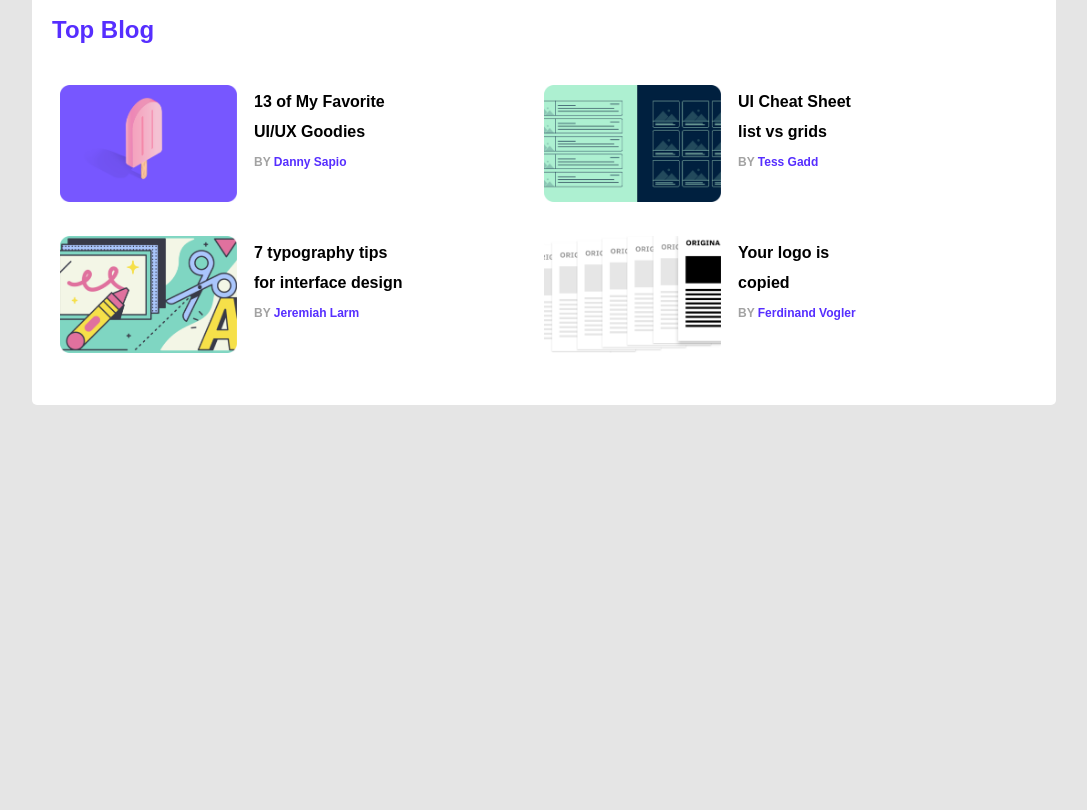
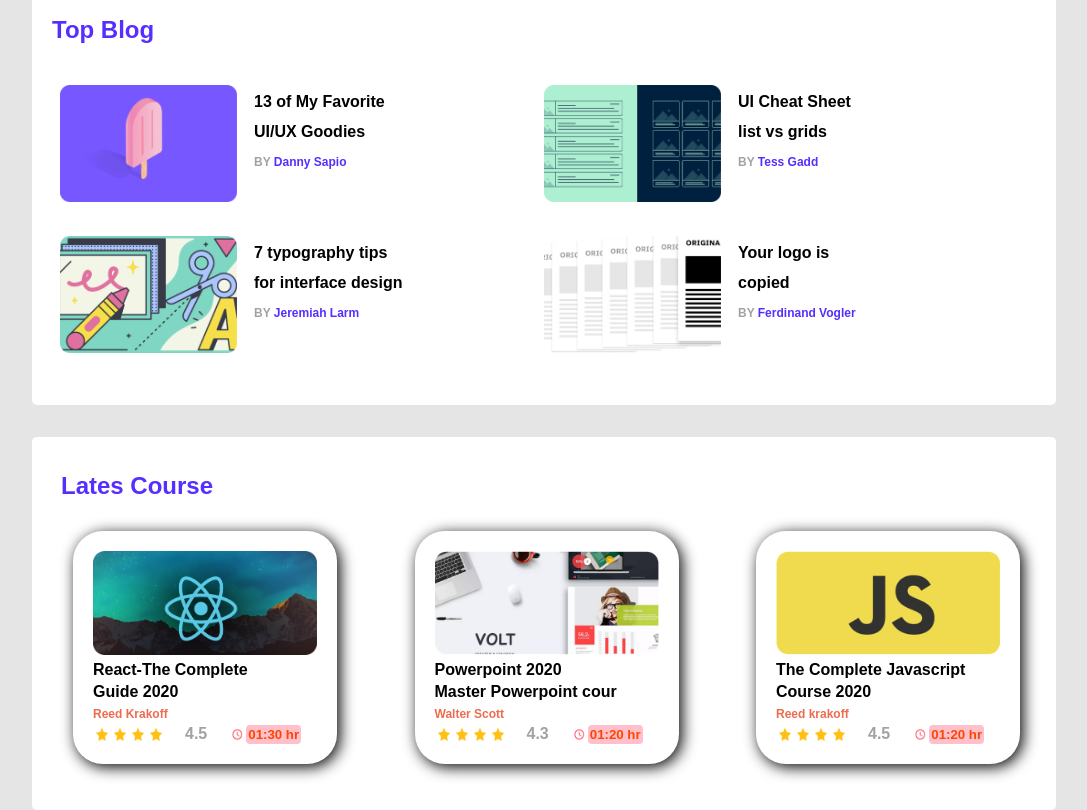
Before and after one commit to SuptiJahan/Leader-Board-Project, a plain HTML site: page index.html in a window 1280 px wide. Shown: the part 390-1200 px from the top of the page, without its empty margins (96-1183 px from the left). Before the commit the page ends 800 px from the top, so only its background shows below. Drawn offline with Linux system fonts and the light colour scheme.

Commit message:
last section done

```diff
--- a/css/style.css
+++ b/css/style.css
@@ -104,3 +104,50 @@ h2.title {
 span {
     color: var(--acent);
 }
+/*last section*/
+.last_content{
+    background: #FFFFFF;
+    border-radius: 5px;
+    margin-top: 32px;
+    padding-bottom: 20px;
+}
+.course_content img {
+    width: 224px;
+    height: 104px;
+}
+.latest.course {
+    display: flex;
+    justify-content: space-between;
+    margin: 21px 36px 26px 41px;
+}
+.inner-course {
+    line-height: 22px;
+    font-size: 16px;
+}
+.inner-course h5 {
+    font-size: 12px;
+    color: var(--text);
+}
+.images img {
+    width: 12px;
+    padding: 3px;
+}
+.images {
+    display: flex;
+}
+h4.point {
+    padding: 0px  21px 0px 20px;
+    color: var(--acent);
+}
+.images h5 {
+    color: orangered;
+    background: pink;
+    border-radius: 4px;
+    padding: 2px;
+}
+.section_inner {
+    box-sizing: border-box;
+    padding: 20px;
+    box-shadow: 3px 3px 15px;
+    border-radius: 30px;
+    border: none;}
--- a/index.html
+++ b/index.html
@@ -98,5 +98,66 @@
            </div>
        </section>
    </main>
+   <!--last section-->
+   <section id="last-section">
+       <div class="container">
+           <div class="last_content">
+               <h2>Lates Course</h2>
+               <div class="latest course">
+                   <div class="section_inner">
+                      <div class="course_content"><img src="img/course-1.png" alt=""></div>
+                      <div class="inner-course">
+                         <h4>React-The Complete <br> Guide 2020</h4>
+                         <h5>Reed Krakoff</h5>
+                      </div>
+                      <div class="images"
+                         <img src="img/star.png" alt="">
+                         <img src="img/star.png" alt="">
+                         <img src="img/star.png" alt="">
+                         <img src="img/star.png" alt="">
+                        <img src="img/star.png" alt="">
+                        <h4 class="point">4.5</h4>
+                        <img class="clock-img" src="img/clock.png" alt="">
+                        <h5>01:30 hr</h5>
+                      </div>
+                   </div>
+                   <div class="section_inner">
+                    <div class="course_content"><img src="img/course-2.png" alt=""></div>
+                    <div class="inner-course">
+                       <h4>Powerpoint 2020 <br> Master Powerpoint cour</h4>
+                       <h5>Walter Scott</h5>
+                    </div>
+                    <div class="images"
+                       <img src="img/star.png" alt="">
+                       <img src="img/star.png" alt="">
+                       <img src="img/star.png" alt="">
+                       <img src="img/star.png" alt="">
+                       <img src="img/star.png" alt="">
+                       <h4 class="point">4.3</h4>
+                       <img class="clock-img" src="img/clock.png" alt="">
+                       <h5>01:20 hr</h5>
+                    </div>
+                 </div>
+                 <div class="section_inner">
+                    <div class="course_content"><img src="img/course-3.png" alt=""></div>
+                    <div class="inner-course">
+                       <h4>The Complete Javascript <br> Course 2020</h4>
+                       <h5>Reed krakoff</h5>
+                    </div>
+                    <div class="images"
+                       <img src="img/star.png" alt="">
+                       <img src="img/star.png" alt="">
+                       <img src="img/star.png" alt="">
+                       <img src="img/star.png" alt="">
+                       <img src="img/star.png" alt="">
+                       <h4 class="point">4.5</h4>
+                       <img class="clock-img" src="img/clock.png" alt="">
+                       <h5>01:20 hr</h5>
+                    </div>
+                 </div>
+               </div>
+           </div>
+       </div>
+   </section>
 </body>
 </html>
```
